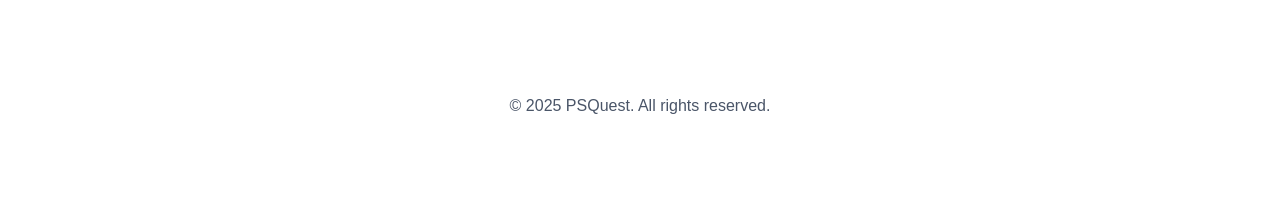
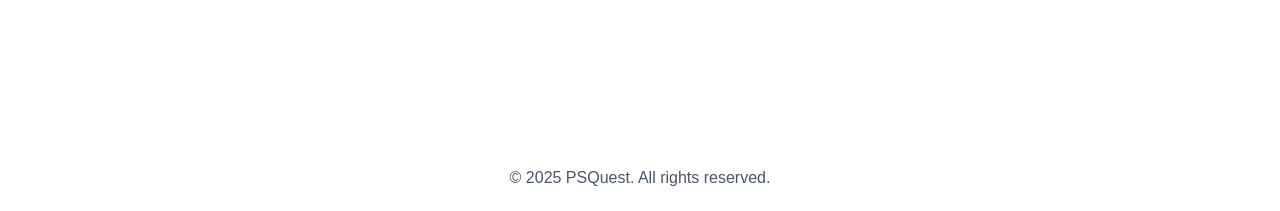
Before and after one commit to arya-lunaris/PSQuest-client, a React (Vite) app: page / in a window 1280 px wide. Shown: the part 730-941 px from the top of the page. Before the commit the page ends 872 px from the top, so only its background shows below. Built offline with nearby package versions, Linux system fonts and the light colour scheme.

Commit message:
added footnote to every page

```diff
--- a/src/App.jsx
+++ b/src/App.jsx
@@ -12,7 +12,7 @@
 
 function App() {
   return (
-    <>
+    <div className="flex flex-col min-h-screen">
       <Navbar />
       <Routes>
         <Route path="/" element={<HomePage />} />
@@ -24,7 +24,10 @@
         <Route path="/login" element={<LoginPage />} />
         <Route path="/profile/:userId" element={<ProfilePage />} />
       </Routes>
-    </>
+      <footer className="text-center text-gray-600 py-4">
+        <p>&copy; 2025 PSQuest. All rights reserved.</p>
+      </footer>
+    </div>
   );
 }
 
--- a/src/components/HomePage/HomePage.css
+++ b/src/components/HomePage/HomePage.css
@@ -44,14 +44,6 @@
 
 section {
     padding: 1.5rem;
-}
-
-footer {
-    margin-top: auto;
-    font-size: 1rem;
-    color: #4a5568;
-    padding-top: 1.5rem;
-    padding-bottom: 1.5rem;
 }
 
 a {
--- a/src/components/HomePage/HomePage.jsx
+++ b/src/components/HomePage/HomePage.jsx
@@ -54,14 +54,8 @@
               </li>
             </ul>
           </nav>
-
-
         </>
       )}
-
-      <footer className="mt-auto text-center text-gray-600 py-4">
-        <p>&copy; 2025 PSQuest. All rights reserved.</p>
-      </footer>
     </div>
   );
 };
--- a/src/index.css
+++ b/src/index.css
@@ -3,3 +3,11 @@
 body {
   background-color: white;
 }
+
+footer {
+  margin-top: auto;
+  font-size: 1rem;
+  color: #4a5568;
+  padding-top: 1.5rem;
+  padding-bottom: 1.5rem;
+}
```
